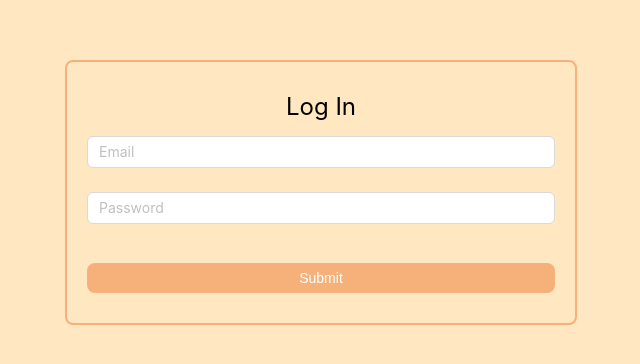
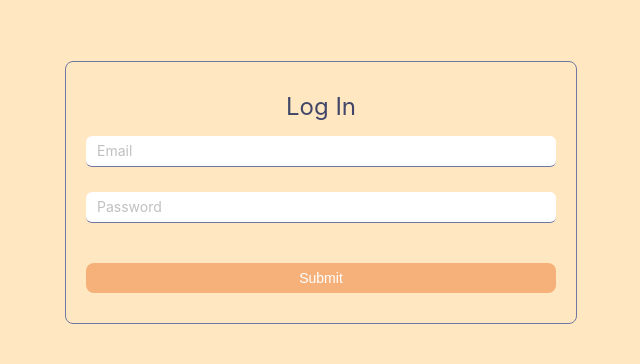
Before and after one commit to shardulkumar98/admin-frontend-portfolio, a React (Create React App) app: page / in a window 1280 px wide. Shown: the part 208-572 px from the top of the page, without its empty margins (319-959 px from the left). Built offline with nearby package versions, Linux system fonts and the light colour scheme.

Commit message:
fix: colors

```diff
--- a/src/pages/dashboard.tsx
+++ b/src/pages/dashboard.tsx
@@ -68,8 +68,10 @@ const Dashboard = () => {
   return (
     <MainContainer>
       <Heading>
-        <div>TITLE</div>
-        <div onClick={handleLogOut}>Log Out</div>
+        <div style={{ color: '#2D3250' }}>TITLE</div>
+        <div style={{ color: '#2D3250' }} onClick={handleLogOut}>
+          Log Out
+        </div>
       </Heading>
       <FormContainer>
         <FormWrapper>
--- a/src/styles/components/Button.ts
+++ b/src/styles/components/Button.ts
@@ -33,7 +33,7 @@ const getButtonStyles = ({ variant }: IStyledButton) => {
     //   `;
     default:
       return `
-      background: ${themeColors.LIGHT_GREEN};
+      background: ${themeColors.ORANGE};
       color: ${themeColors.WHITE};
       border: none;
   `
--- a/src/styles/views/login.ts
+++ b/src/styles/views/login.ts
@@ -9,6 +9,7 @@ export const MainContainer = styled.div`
   width: 100%;
   height: 100vh;
   background: #ffe7c1;
+  background: ${themeColors.LIGHT_ORANGE};
 `
 
 export const Wrapper = styled.form`
@@ -18,15 +19,22 @@ export const Wrapper = styled.form`
   width: 100%;
   max-width: 40vw;
   gap: 15px;
-  border: 2px solid ${themeColors.LIGHT_ORANGE};
+  border: 1.5px solid ${themeColors.LIGHT_PURPLE};
   padding: 30px 20px;
   border-radius: 8px;
 `
 
 export const Heading = styled.div`
   font-size: 24px;
+  color: ${themeColors.PURPLE};
 `
 
 export const InputWrapper = styled.div`
   width: 100%;
+
+  .ant-input {
+    border: none;
+    border-bottom: 1px solid ${themeColors.LIGHT_PURPLE};
+    /* background: none; */
+  }
 `
--- a/src/theme/colors.ts
+++ b/src/theme/colors.ts
@@ -1,10 +1,13 @@
 export const themeColors = {
-  LIGHT_GREEN: '#F6B17A',
-  LIGHT_ORANGE: '#F6B17A',
+  ORANGE: '#F6B17A',
+  LIGHT_ORANGE: '#ffe7c1',
   WHITE: '#fff',
   CREAMY_WHITE: '#FBF9F1',
   BLACK: '#000',
   LIGHT_BROWN: '#C6A969',
   RED: '#BF3131',
-  BROWN: '820300',
+  BROWN: '#820300',
+  LIGHT_PURPLE: '#7077A1',
+  PURPLE: '#424769',
+  DARK_PURPLE: '#2D3250',
 }
```
